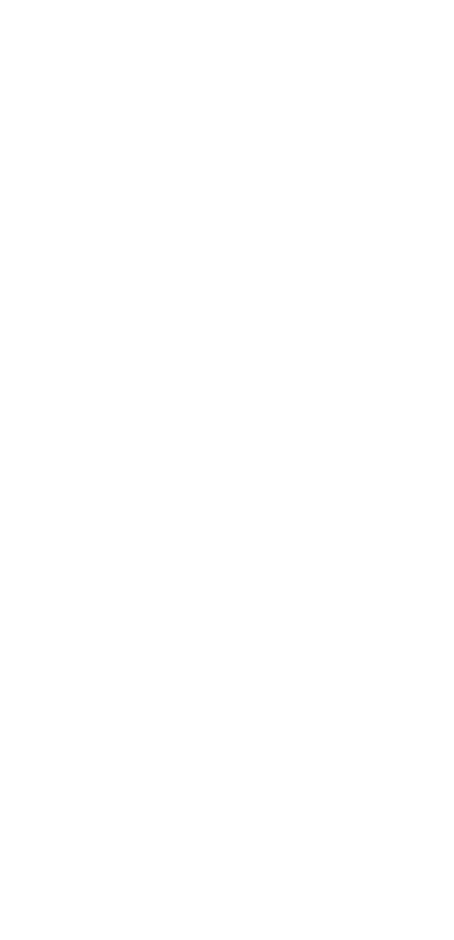
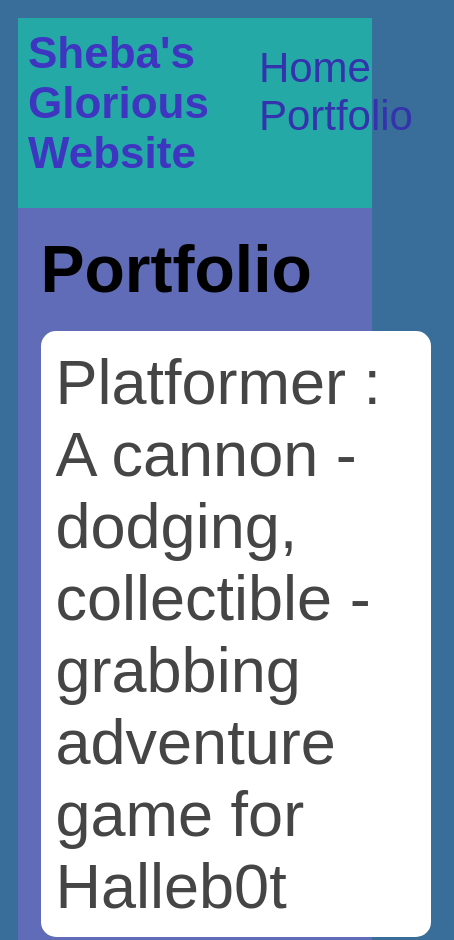
Before and after one commit to grillo648/grill0648.github.io, a plain HTML site: page portfolio.html in a window 390 px wide. Shown: the top 940 px of the page, 454 px wide, since content can reach past the window. Before the commit the page ends 844 px from the top, so only its background shows below. Drawn offline with Linux system fonts and the light colour scheme.

Commit message:
<message about commit>

```diff
--- a/portfolio.html
+++ b/portfolio.html
@@ -0,0 +1,36 @@
+<!DOCTYPE HTML>
+<html>
+    <head>
+        <title>Grillo648's Amazing Website</title>
+        <link rel="stylesheet" href="style.css"
+    </head>
+
+    <body>
+      <div id="all-contents">
+          <nav>
+              <h1>Sheba's Glorious Website</h1>
+              <ul id="nav-ul">
+                 <li class="nav-li">
+                 <a class="nav-a" href="index.html">Home</a>
+               </li>
+               <li class="nav-li">
+                 <a class="nav-a" href="portfolio.html">Portfolio</a>
+               </li>
+           </ul>
+       </nav>
+       <nav>
+        <!-- Nav stuff here...-->
+    </nav>
+    <main>
+        <div class="content">
+            <h1>Portfolio</h1>
+            <ul id="portfolio">
+              <li><a href="projects/platformer/">Platformer : A cannon - dodging, collectible - grabbing adventure game for Halleb0t</a></li>
+              <li><a href="projects/bouncing-box/">Bouncing Box : A project that gives you a taste of game development on the web </a></li>
+              <li><a href="projects/circularity/">Circularity : A motion poem using random number generation and velocity applied to circle shapes...</a></li>
+            </ul>
+        </div>
+    </main>
+      </div>
+    </body>
+</html>
--- a/style.css
+++ b/style.css
@@ -1,6 +1,6 @@
 body {
-  background: rgb(125, 198, 205);
-  color: rgb(45, 45, 45);
+  background: rgb(57, 110, 154);
+  color: rgb(29, 14, 142);
   padding: 10px;
   font-family: arial;
 }
@@ -8,10 +8,9 @@ body {
   max-width: 800px;
   margin: auto;
 }
-
 /* navigation menu */
 nav {
-  background: rgb(239, 80, 41);
+  background: rgb(37, 169, 167);
   margin: 0 auto;
   display: flex;
   padding: 10px;
@@ -19,7 +18,7 @@ nav {
 h1 {
   display: flex;
   align-items: center;
-  color: white;
+  color: rgb(62, 53, 193);
   flex: 1;
   margin: 0;
 }
@@ -32,12 +31,11 @@ h1 {
 }
 a {
   text-decoration: none;
-  color: #fff;
+  color: #3432ac;
 }
-
 /* main container area beneath menu */
 main {
-  background: rgb(245, 238, 219);
+  background: rgb(96, 108, 183);
   display: flex;
 }
 .sidebar {
@@ -51,13 +49,88 @@ main {
   flex: 1;
   padding: 15px;
 }
-
 /* portfolio styles */
 #interests {
-  border: 4px silver ridge;
+  border: 4px rgb(70, 72, 188) ridge;
   padding: 8px;
 }
 h2,
 h3 {
   margin: 0px;
 }
+
+         /* portfolio styles */
+         .content h1 {
+          color: black;
+      }
+
+      #portfolio {
+          list-style-type: none;
+          padding-left: 0;
+      }
+
+      #portfolio li {
+          background: #fff;
+          padding: 10px;
+          border-radius: 10px;
+          margin-bottom: 10px;
+      }
+
+      #portfolio li:hover {
+          background: #eee;
+      }
+
+      #portfolio a {
+          text-decoration: none;
+          color: #454545;
+      }
+
+                  /* responsive web design */
+                  @media screen and (min-width: 120px) and (max-width: 1080px) {
+                    main {
+                      height: 100ch;
+                      zoom: 1.5;
+                      display: grid;
+                    }
+
+                    h1 {
+                      font-size: 44px;
+                    }
+
+                    h2 {
+                      font-size: 42px;
+                    }
+
+                    h3 {
+                      font-size: 36px;
+                    }
+
+                    #all-contents {
+                      height: 100ch;
+                      margin: none;
+                    }
+
+                    a {
+                      font-size: 42px;
+                    }
+
+                    .sidebar {
+                      margin-right: 0px;
+                      justify-content: center;
+                      align-items: center;
+                    }
+
+                    .sidebar-img {
+                      width: 100%;
+                    }
+
+                    p,
+                    li {
+                      font-size: 24px;
+                    }
+
+                    .content {
+                      align-content: center;
+                      justify-content: center;
+                    }
+                }
```
Also changed, not shown: index.html (+2 -0 lines), projects/platformer/platformer.js (+20 -0 lines).
